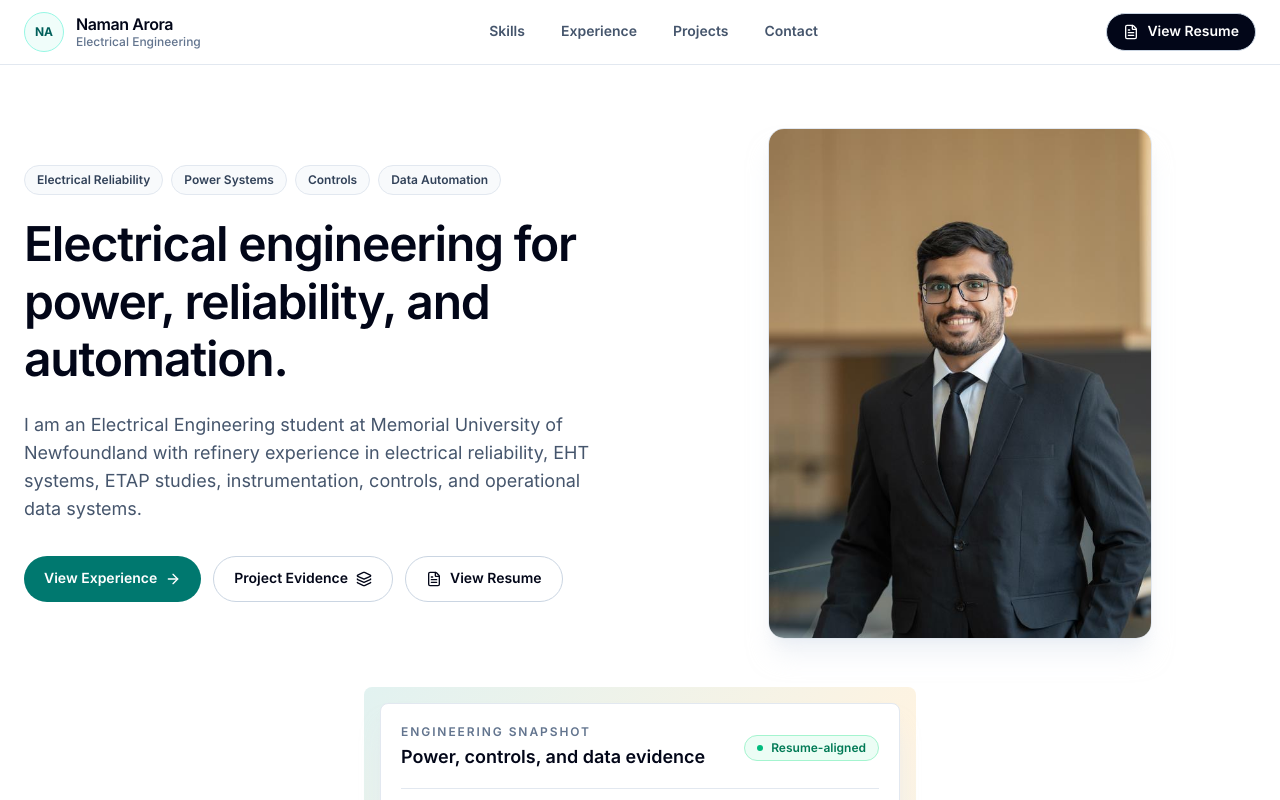
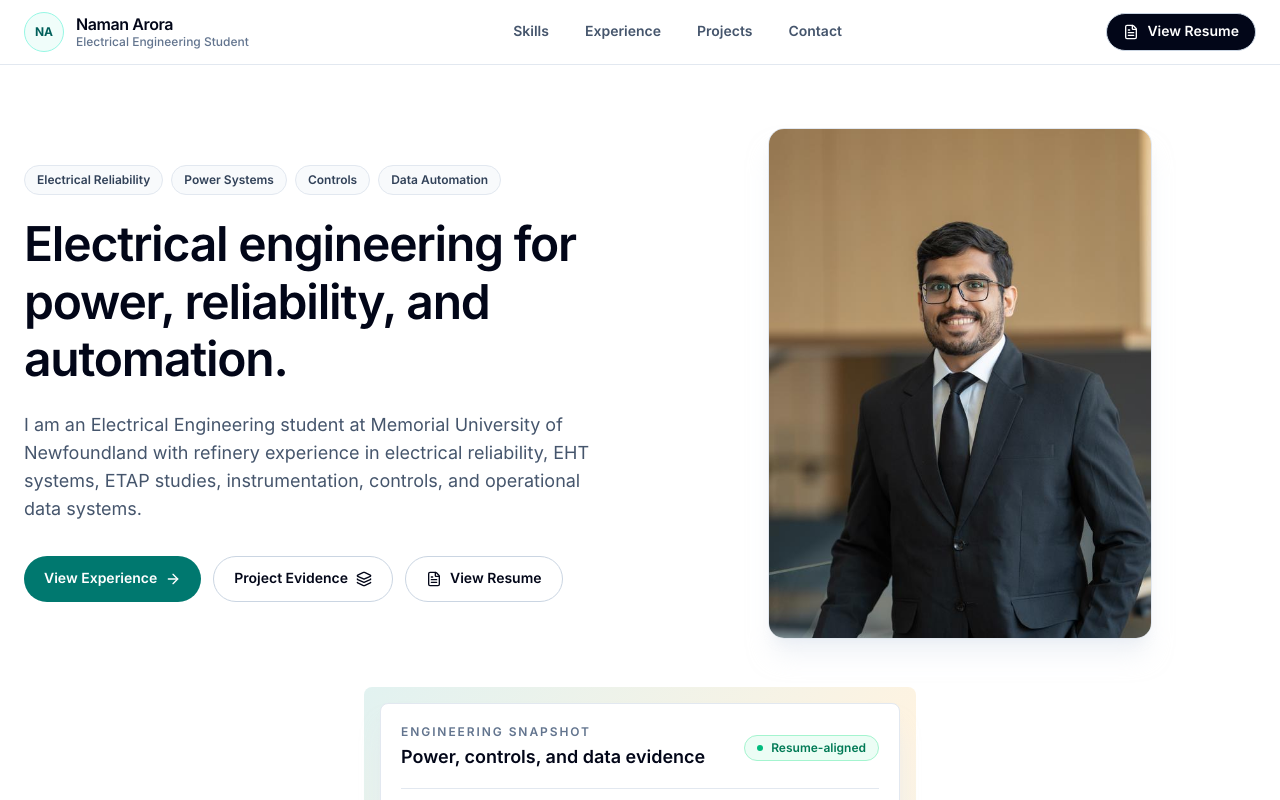
Before and after one commit to naman8857/naman8857.github.io, a Next.js app: page / in a window 1280 px wide. Shown: the top 800 px of the page. Built offline with nearby package versions, Linux system fonts and the light colour scheme.

Commit message:
Update top navigation to show 'Electrical Engineering Student'

```diff
--- a/app/page.tsx
+++ b/app/page.tsx
@@ -346,7 +346,7 @@ function PremiumName({ compact = false }: { compact?: boolean }) {
             Electrical Engineering Student
           </span>
         ) : (
-          <span className="block truncate text-xs font-medium text-slate-500">Electrical Engineering</span>
+          <span className="block truncate text-xs font-medium text-slate-500">Electrical Engineering Student</span>
         )}
       </span>
     </span>
```
